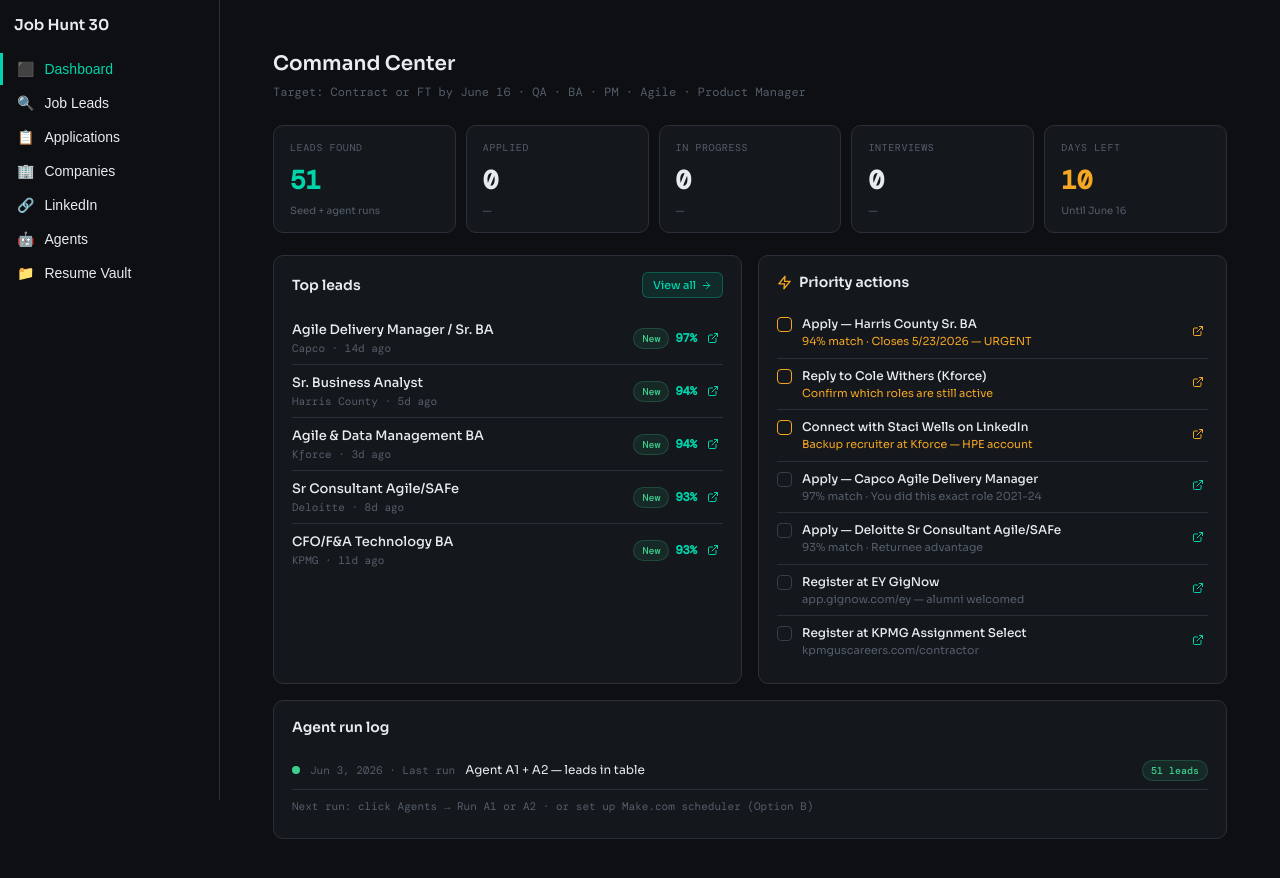
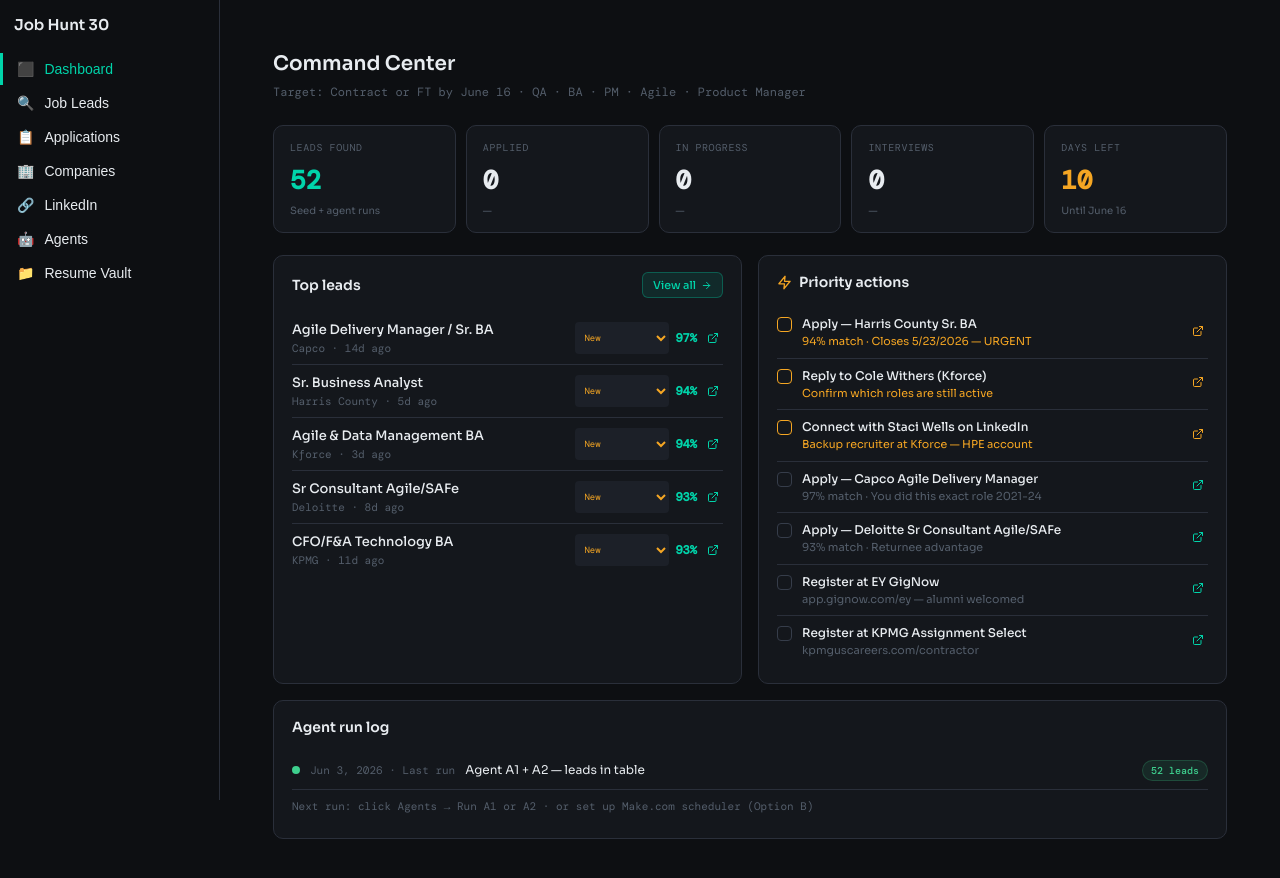
Before and after one commit to Gb-Steelworks/gb-job-hunt30, a React (Vite) app: page / in a window 1280 px wide. Shown: the top 878 px of the page. Built offline with nearby package versions, Linux system fonts and the light colour scheme.

Commit message:
Add files via upload

```diff
--- a/src/pages/DashboardPage.jsx
+++ b/src/pages/DashboardPage.jsx
@@ -1,4 +1,5 @@
 import { useState } from 'react'
+import { loadPriorityChecks, savePriorityChecks, saveLeadStatus } from '../store/appStore.js'
 import { Zap, ArrowRight, ExternalLink } from 'lucide-react'
 
 const DEADLINE = new Date('2026-06-16')
@@ -58,12 +59,16 @@ const STATIC_LEADS = [
 ]
 
 // SEED_LEADS count — keep in sync with LeadsPage.jsx SEED_LEADS array length
-const SEED_LEADS_COUNT = 51
+const SEED_LEADS_COUNT = 52
 
-export default function DashboardPage({ onNavigate, leads = [], applications = [] }) {
-  const [checked, setChecked] = useState({})
+export default function DashboardPage({ onNavigate, leads = [], applications = [], leadStatuses = {}, onLeadStatusChange }) {
+  const [checked, setChecked] = useState(() => loadPriorityChecks())
 
-  const toggle = (i) => setChecked(prev => ({ ...prev, [i]: !prev[i] }))
+  const toggle = (i) => setChecked(prev => {
+    const next = { ...prev, [i]: !prev[i] }
+    savePriorityChecks(next)
+    return next
+  })
 
   const topLeads = leads.length > 0
     ? [...leads].sort((a, b) => (b.match_score || 0) - (a.match_score || 0)).slice(0, 5)
@@ -119,7 +124,28 @@ export default function DashboardPage({ onNavigate, leads = [], applications = [
               View all <ArrowRight size={11} />
             </button>
           </div>
-          {topLeads.map((r, i) => (
+          {topLeads.map((r, i) => {
+            // Use shared leadStatuses map (persisted) — falls back to lead's own status
+            const st = (r.id && leadStatuses[r.id]) || r.status || 'New'
+            const stColor =
+              st === 'Applied'           ? 'var(--accent)'
+              : st === 'Interview Pending'
+                || st === 'Interviewed' ? 'var(--accent2)'
+              : st === 'Offer'          ? 'var(--success)'
+              : st === 'Closed'
+                || st === 'Passed'      ? 'var(--text3)'
+              : 'var(--warn)'
+
+            const handleStatusChange = (e) => {
+              e.stopPropagation()
+              const newSt = e.target.value
+              if (r.id) {
+                saveLeadStatus(r.id, newSt)
+                onLeadStatusChange?.(r.id, newSt)
+              }
+            }
+
+            return (
               <div key={i} style={{
                 display: 'flex', alignItems: 'center', justifyContent: 'space-between',
                 padding: '8px 0',
@@ -134,14 +160,30 @@ export default function DashboardPage({ onNavigate, leads = [], applications = [
                   </div>
                 </div>
                 <div style={{ display: 'flex', alignItems: 'center', gap: 6, flexShrink: 0 }}>
-                <span className="pill pill-new">{r.status || 'New'}</span>
+                  {/* Inline status selector — syncs with Leads page via shared leadStatuses */}
+                  <select
+                    value={st}
+                    onChange={handleStatusChange}
+                    onClick={e => e.stopPropagation()}
+                    title="Update status — syncs with Leads page"
+                    style={{
+                      fontSize: 9, padding: '2px 5px', borderRadius: 4,
+                      background: 'var(--bg3)', border: `1px solid ${stColor}55`,
+                      color: stColor, cursor: 'pointer',
+                      fontFamily: 'var(--font-mono)', maxWidth: 94,
+                    }}
+                  >
+                    {['New','Reviewing','Applied','Interview Pending','Interviewed','Offer','Passed','Closed'].map(s => (
+                      <option key={s} value={s}>{s}</option>
+                    ))}
+                  </select>
                   <span style={{ fontFamily: 'var(--font-mono)', fontSize: 12, fontWeight: 600, color: 'var(--accent)' }}>
                     {r.match_score}%
                   </span>
                   {(r.apply_link || r.applyLink) && (
                     <button
                       onClick={(e) => openLink(e, r.apply_link || r.applyLink)}
-                    title="Apply"
+                      title="Open posting"
                       style={{
                         background: 'transparent', border: 'none', cursor: 'pointer',
                         padding: '2px 4px', borderRadius: 4,
@@ -153,7 +195,8 @@ export default function DashboardPage({ onNavigate, leads = [], applications = [
                   )}
                 </div>
               </div>
-          ))}
+            )
+          })}
           <div style={{ paddingBottom: 4 }} />
         </div>
 
--- a/src/pages/LeadsPage.jsx
+++ b/src/pages/LeadsPage.jsx
@@ -4,6 +4,7 @@
 import { useState, useEffect } from 'react'
 import { ExternalLink, ChevronUp, ChevronDown, ChevronsUpDown } from 'lucide-react'
 import RoleActionPanel from '../components/RoleActionPanel.jsx'
+import { loadLeadStatuses, saveLeadStatus } from '../store/appStore.js'
 
 const SEED_LEADS = [
   // -- AGENT 1: Recruiters + Job Boards --------------------------------------
@@ -19,7 +20,7 @@ const SEED_LEADS = [
     id: 3, role_title: 'Sr. BA - Customer Comms', company: 'TEKsystems (FSI)',
     via: 'TEKsystems', category: 'BA', type: 'Contract', work_model: 'Remote',
     pay_rate: 'TBD', date_found: "2026-05-27", match_score: 91,
-    contact_name: 'Kape Kelly', contact_email: 'PatrKelly@teksystems.com',
+    contact_name: null, contact_email: null,  // hallucinated — scrubbed
     status: 'New', notes: '',
     apply_link: 'https://careers.teksystems.com/us/en'
   },
@@ -461,7 +462,10 @@ function calcAge(lead) {
 }
 
 export default function LeadsPage({ onApplicationLogged, agentLeads = [], initialCompanyFilter = '', onClearCompanyFilter, onNewRolePattern }) {
-  const [leads, setLeads] = useState(SEED_LEADS)
+  const [leads, setLeads] = useState(() => {
+    const saved = loadLeadStatuses()
+    return SEED_LEADS.map(l => saved[l.id] ? { ...l, status: saved[l.id] } : l)
+  })
   const [search, setSearch] = useState(initialCompanyFilter)
   const [fType, setFType] = useState('')
   const [fModel, setFModel] = useState('')
@@ -534,7 +538,11 @@ export default function LeadsPage({ onApplicationLogged, agentLeads = [], initia
     if (!agentLeads.length) return
     setLeads(prev => {
       const ids = new Set(prev.map(l => l.id))
-      return [...prev, ...agentLeads.filter(l => !ids.has(l.id))]
+      const saved = loadLeadStatuses()
+      const newLeads = agentLeads
+        .filter(l => !ids.has(l.id))
+        .map(l => saved[l.id] ? { ...l, status: saved[l.id] } : l)
+      return [...prev, ...newLeads]
     })
   }, [agentLeads])
 
@@ -543,7 +551,10 @@ export default function LeadsPage({ onApplicationLogged, agentLeads = [], initia
     else { setSortCol(col); setSortDir('desc') }
   }
 
-  const updateStatus = (id, val) => setLeads(leads.map(l => l.id === id ? { ...l, status: val } : l))
+  const updateStatus = (id, val) => {
+    saveLeadStatus(id, val)
+    setLeads(prev => prev.map(l => l.id === id ? { ...l, status: val } : l))
+  }
 
   const handleApplied = (appData) => {
     setLeads(prev => prev.map(l => l.id === appData.id ? { ...l, status: 'Applied' } : l))
```
Lines whose indentation alone changed are shown as unchanged.
